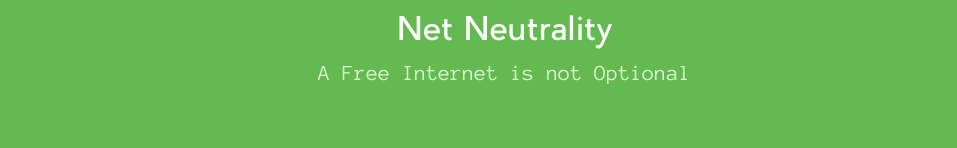
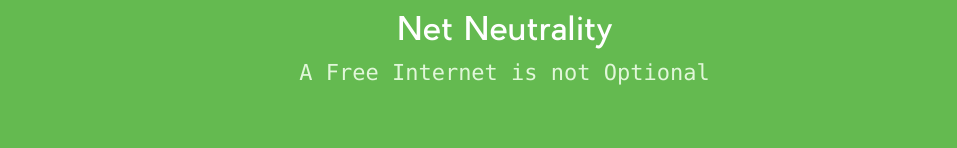
Before and after one commit to spoorthyv/NetNeutrality, a plain HTML site: page index.html in a window 1280 px wide. Shown: the part 545-693 px from the top of the page, without its empty margins (146-1103 px from the left). Drawn offline with Linux system fonts and the light colour scheme.

Commit message:
Attempt to fix fonts #7

```diff
--- a/css/index.css
+++ b/css/index.css
@@ -125,7 +125,7 @@ body {
 .text-2 {
   bottom: 94px;
   z-index: 2;
-  font-family: SourceCodePro-Regular;
+  font-family: "Lucida Console", Monaco, monospace;
   font-size: 0.815em;
   color: rgb(225, 247, 217);
 }
```
